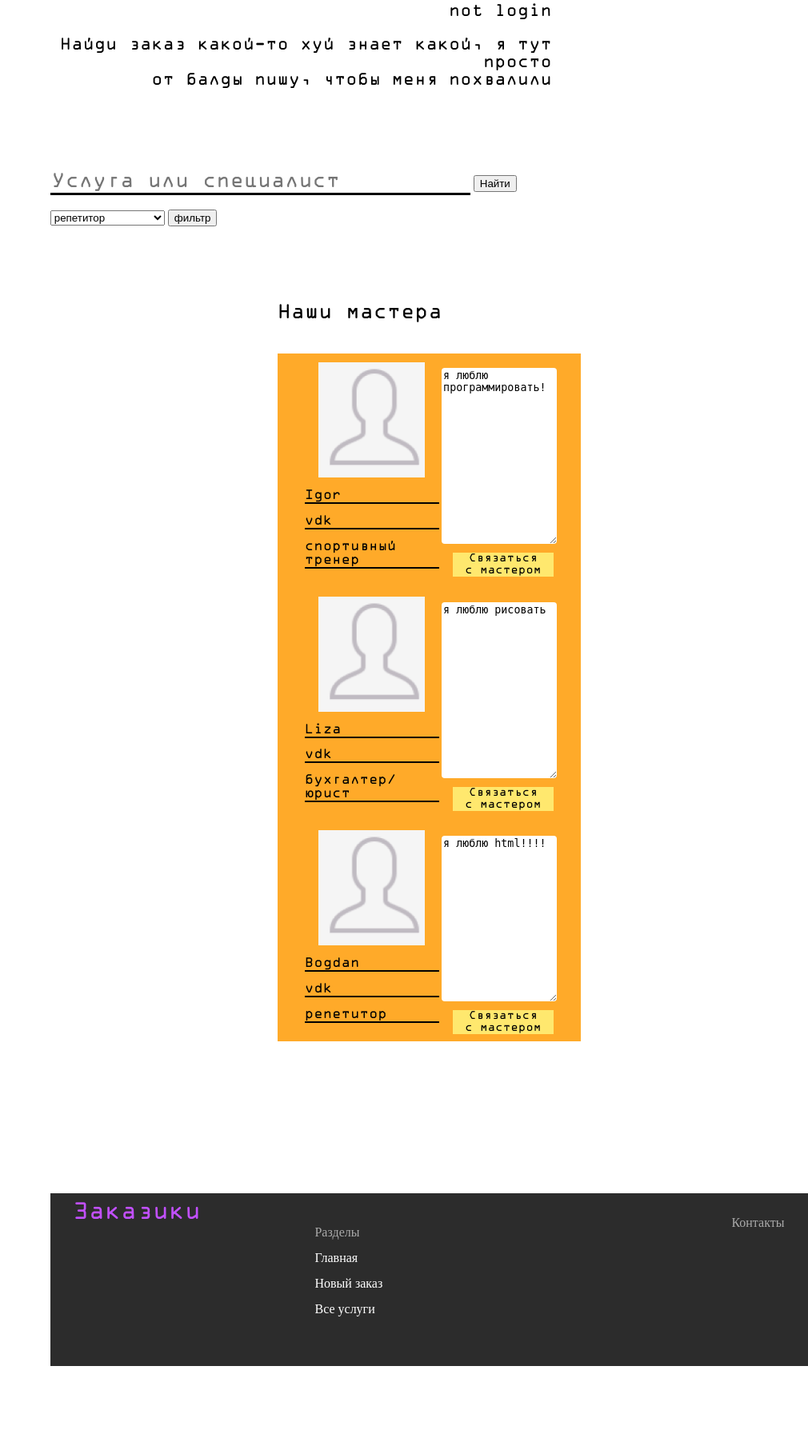
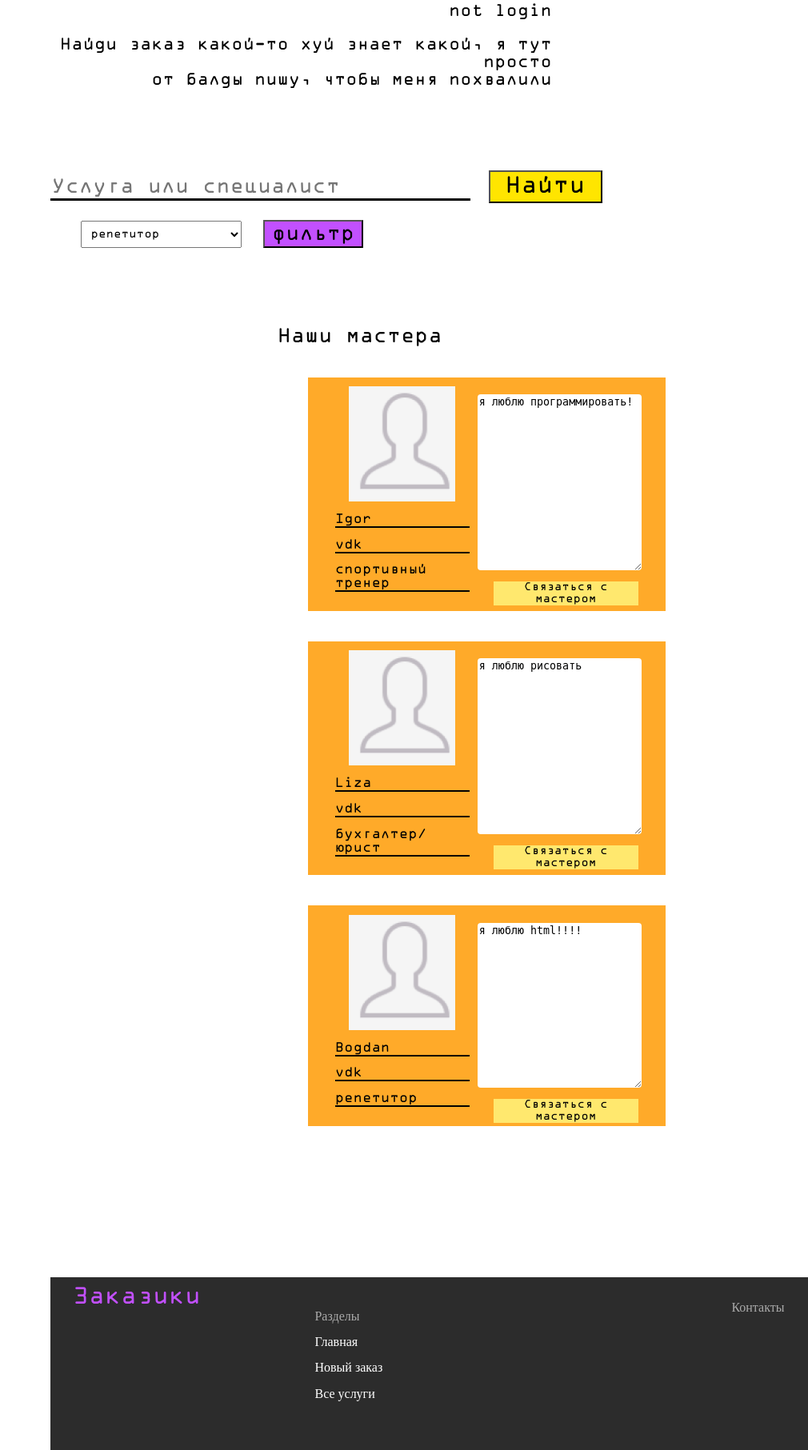
Before and after one commit to miiekca/Hakaton_nov_2023, a Flask app: page / in a window 1280 px wide. Shown: the part 189-2002 px from the top of the page at 80% size, without its empty margins (270-1280 px from the left). Before the commit the page ends 1897 px from the top, so only its background shows below. Run offline with Flask 3, Linux system fonts and the light colour scheme; data comes from the database, SQL or seed files in the repository.

Commit message:
верстка

```diff
--- a/static/style_main_singin.css
+++ b/static/style_main_singin.css
@@ -107,12 +107,16 @@ body{
 .masters-cards{
 	font-family: 'OCRA';
 	margin: 10% 30%;
+
 }
 
 .card{
 	display: flex;
 	background: #FFAA29;
 	padding: 3% 9% ;
+	margin: 10% 10%;
+	width: 100%;
+
 }
 
 .text-3{
@@ -179,7 +183,14 @@ body{
 	background: #2C2C2C;
 	padding-bottom: 5%;
 }
-
+.filter{
+	font-family: 'OCRA';
+	margin-left: 2%;
+	text-decoration: none;
+	font-size: 28px;
+	color: #000;
+	padding: 0.3% 2%;
+}
 .header-bottom{
 	display: flex;
 }
@@ -190,11 +201,45 @@ body{
 	display: ;
 	width: 10%;
 }
-
+.filter form {
+	display: flex; /* использование flexbox для выравнивания элементов формы */
+	align-items: center; /* выравнивание элементов по центру по вертикали */
+	font-family: 'OCRA';
+  }
+.go-search{
+	font-family: 'OCRA';
+	margin-left: 2%;
+	text-decoration: none;
+	font-size: 28px;
+	background: #FFE500;
+	color: #000;
+	padding: 0.3% 2%;
+}
+.go-search_fil{
+	font-family: 'OCRA';
+	margin-left: 2%;
+	text-decoration: none;
+	font-size: 24px;
+	background: #C250FF;
+	color: #000;
+	padding: 0.3% 1%;
+}
+.filter select option {
+	text-decoration: none;
+	padding: 5px; /* внутренний отступ вокруг текста в опции */
+	font-family: 'OCRA';
+	color: #333; /* цвет текста в опции */
+	/* background-color: #C250FF; цвет фона опции */
+  }
 .title-page{
 	color: #AAAAAA;
 	margin-bottom: 15%;
 }
+.filter select {
+	padding: 8px; /* внутренний отступ вокруг текста в списке */
+	margin-right: 10px; /* отступ справа от списка */
+	font-family: 'OCRA';
+  }
 
 .for_marg{
 	margin-bottom: 15%;
--- a/templates/main_singin.html
+++ b/templates/main_singin.html
@@ -30,7 +30,7 @@
 				<form action="{{ url_for('clientSearchFilter') }}" method="POST">
 					<input name="sub" id = "field" class = "search-line" placeholder="Услуга или специалист">
 <!--					<a class = "go-search" href = "#">Найти</a>-->
-					<input type="submit" value="Найти">
+					<input class="go-search" type="submit" value="Найти">
 				</form>
 
 	<script type="text/javascript">
@@ -39,14 +39,16 @@
 	}
 	</script>
 		<br>
+				<div class="filter">
 						<form action="{{ url_for('clientFilter') }}" method="POST">
 							<select name="serviceID">
 								{% for category in categories %}
 									<option value="{{ category[0] }}">{{ category[1] }}</option>
 								{% endfor %}
 							</select>
-					<input type="submit" value="фильтр">
+							<input class="go-search_fil" type="submit" value="фильтр">
 						</form>
+				</div>
 
 
 <!--		<div class="dropdown">-->
```
Lines whose indentation alone changed are shown as unchanged.
